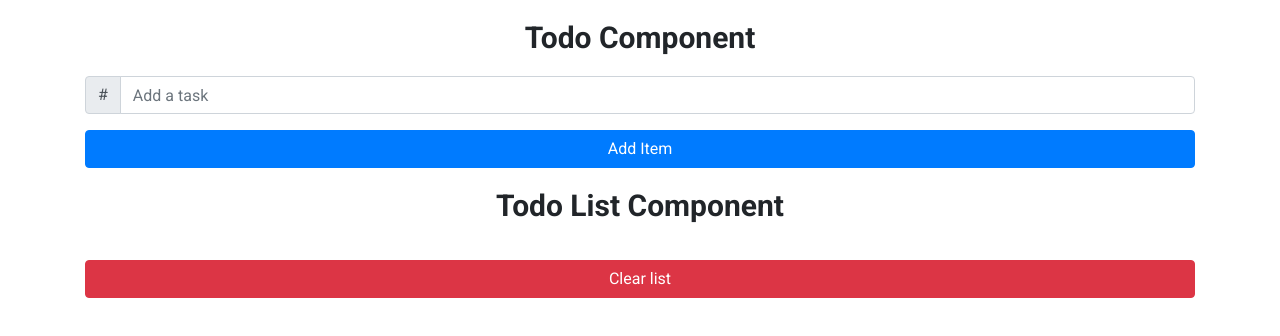
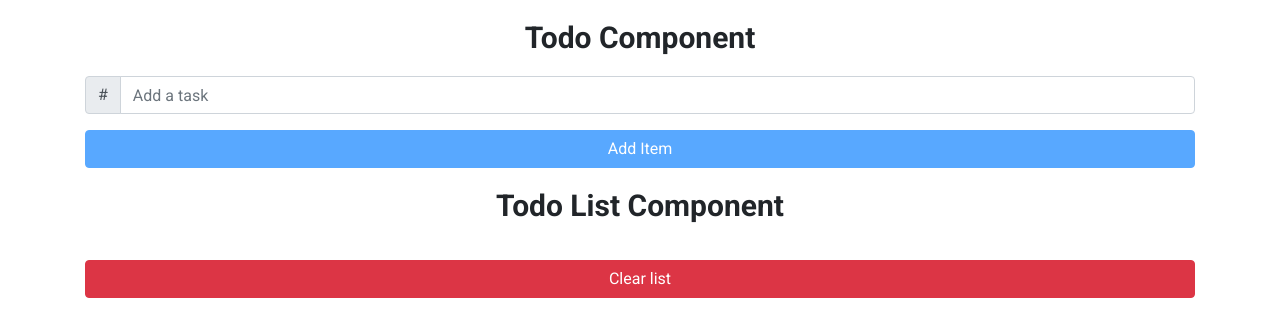
Before and after one commit to amrit-gandhi-ltts/react-demo-app, a React (Create React App) app: page / in a window 1280 px wide. Shown: the top 336 px of the page. Built offline with nearby package versions, Linux system fonts and the light colour scheme.

Commit message:
changes in the todo list

```diff
--- a/src/components/TodoList/Todo.js
+++ b/src/components/TodoList/Todo.js
@@ -7,27 +7,31 @@ export default class Todo extends Component {
     state = {
         items: [],
         id: uuid(),
-        item: '',
-        isEdit: false
+        title: '',
+        isEdit: false,
+        disabled: true
     }
 
     changeHandler = (e) => {
         this.setState({
             [e.target.name]: e.target.value
         })
+        if(this.state.title !== null) {
+            this.state.disabled = false
+        }
     }
 
     onSubmit = (e) => {
         e.preventDefault();
         const newItem = {
             id: this.state.id,
-            item: this.state.item
+            title: this.state.title
         }
         const updateditems = [...this.state.items, newItem];
 
         this.setState({
             items: updateditems,
-            item: '',
+            title: '',
             id: uuid(),
             isEdit: false
         })
@@ -54,7 +58,7 @@ export default class Todo extends Component {
 
         this.setState({
             items: filteredItems,
-            item: selectedItem.item,
+            title: selectedItem.title,
             id: id,
             isEdit: true
         })
@@ -70,10 +74,11 @@ export default class Todo extends Component {
                 <div className="row">
                     <div className="col">
                         <TodoInput
-                            item={ this.state.item }
+                            item={ this.state.title }
                             changeHandler={ this.changeHandler }
                             onSubmit={ this.onSubmit }
-                            editItem={ this.state.isEdit } />
+                            editItem={ this.state.isEdit }
+                            disabled={ this.state.disabled } />
                     </div>
                 </div>
                 <div className="row">
--- a/src/components/TodoList/TodoInput.js
+++ b/src/components/TodoList/TodoInput.js
@@ -2,7 +2,7 @@ import React, { Component } from 'react'
 
 export default class TodoInput extends Component {
     render() {
-        const { item, changeHandler, onSubmit, editItem } = this.props;
+        const { item, changeHandler, onSubmit, editItem, disabled } = this.props;
         return (
         <React.Fragment>
             <form onSubmit={ onSubmit }>
@@ -11,16 +11,19 @@ export default class TodoInput extends Component {
                         <div className="input-group-prepend">
                             <div className="input-group-text">#</div>
                         </div>
-                        <input type="text" className="form-control"
-                        placeholder="Add a task"
-                        name="item"
-                        value={ item }
-                        onChange={ changeHandler } />
+                        <input
+                            type="text"
+                            className="form-control"
+                            placeholder="Add a task"
+                            name="title"
+                            value={ item }
+                            onChange={ changeHandler } />
                     </div>
                 </div>
-                <button type="submit" className={
-                    editItem ? "btn btn-success btn-block": "btn btn-primary btn-block"
-                }>
+                <button
+                    type="submit"
+                    className={ editItem ? "btn btn-success btn-block": "btn btn-primary btn-block" }
+                    disabled={ disabled }>
                     { editItem ? 'Edit Item': 'Add Item'}
                 </button>
             </form>
--- a/src/components/TodoList/TodoList.js
+++ b/src/components/TodoList/TodoList.js
@@ -10,7 +10,7 @@ export default class TodoList extends Component {
             itemsList = (
                 items.map(item => (
                     <TodoItem
-                        item={ item.item }
+                        item={ item.title }
                         key={ item.id }
                         onDelete={ () => handleDelete(item.id) }
                         onEdit={ () => handleEdit(item.id) } />
```
Also changed, not shown: src/components/TodoList/TodoItem.js (line endings or trailing spaces).
